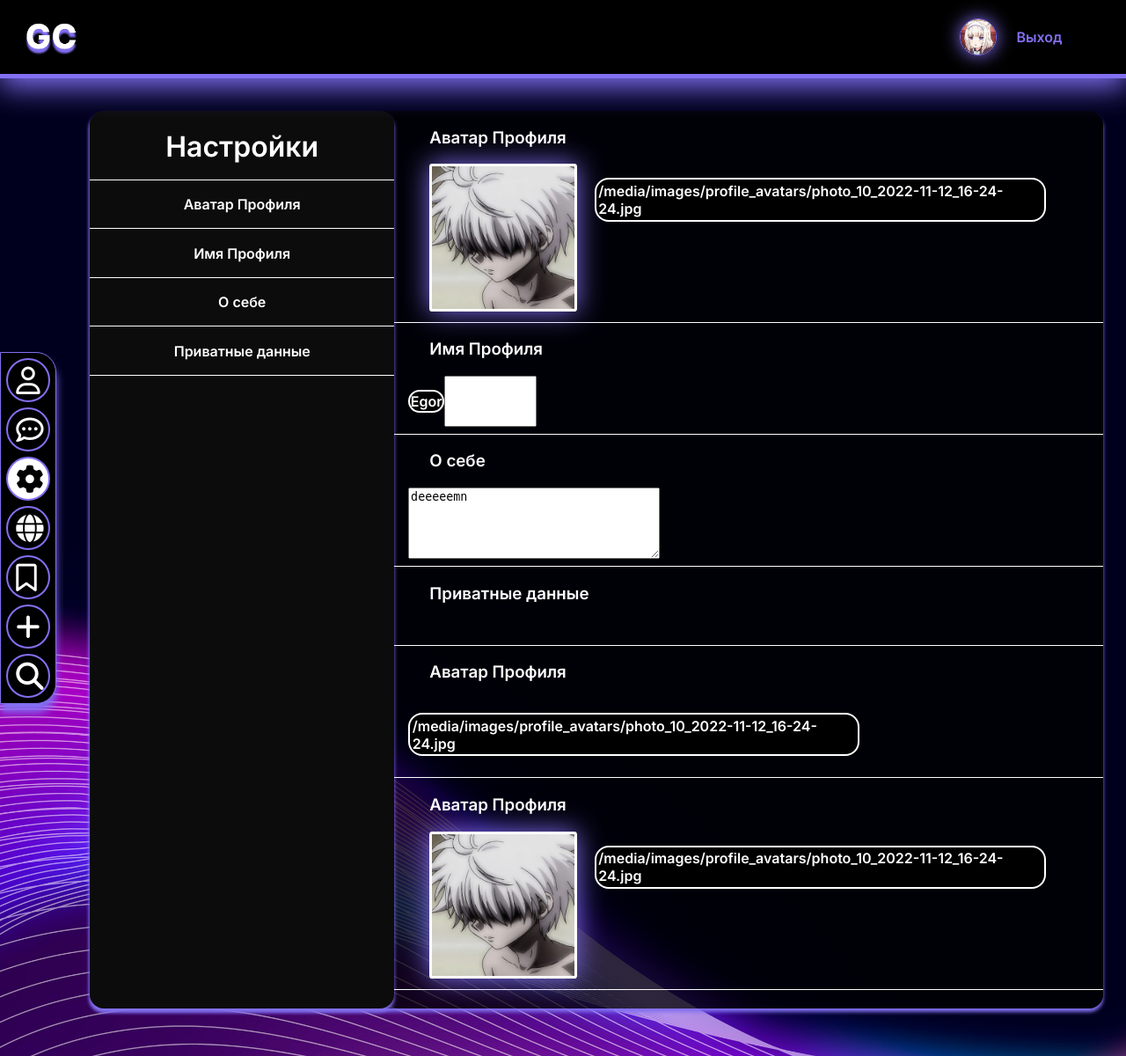
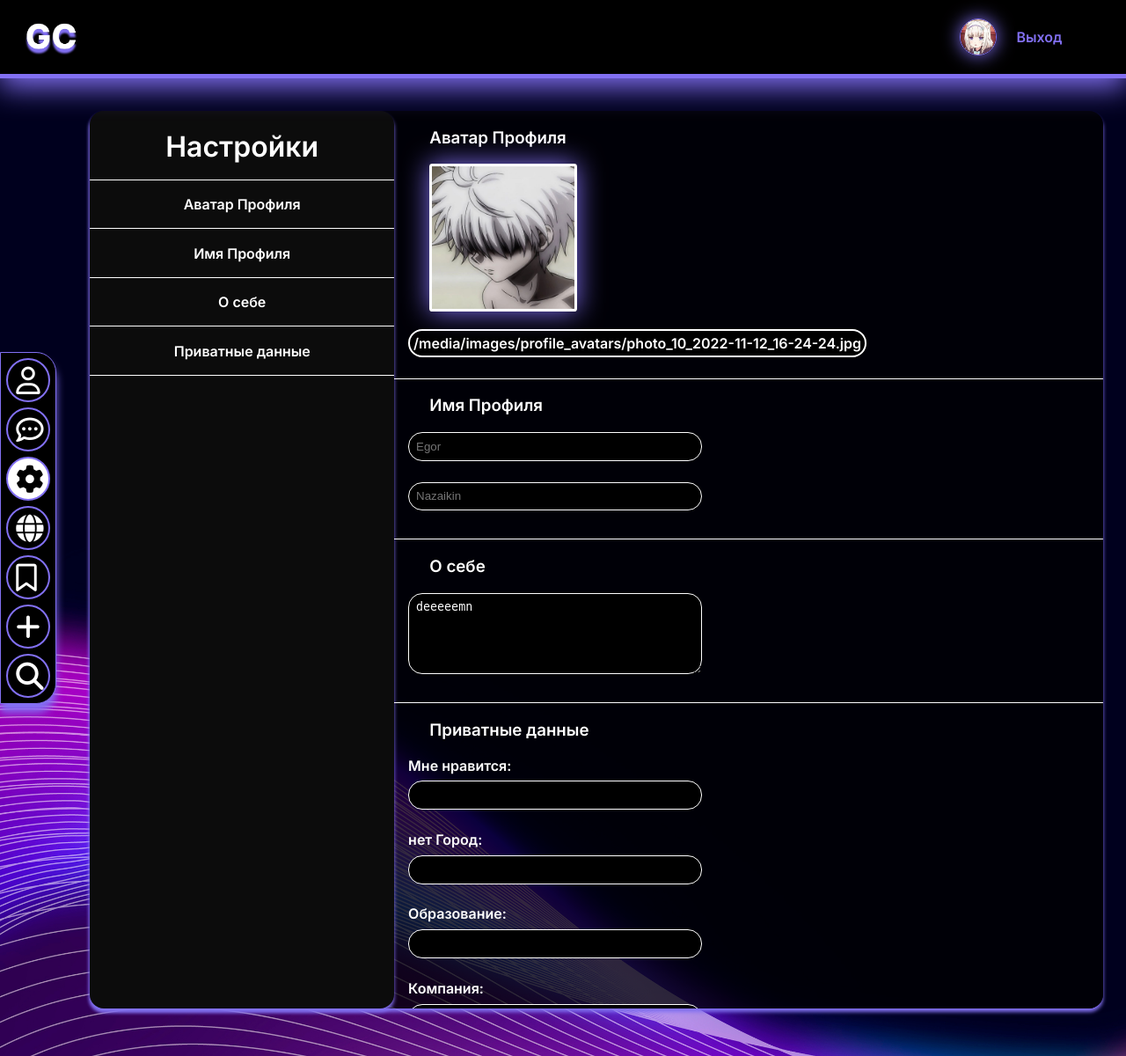
Before and after one commit to 101lLEOl101/Goodchat, a Django app: page //settingsprofile/2 in a window 1280 px wide. Shown: the whole page at 88% size. Run offline with Django 4.2, Linux system fonts and the light colour scheme; a user stored in the database is signed in; data comes from the database, SQL or seed files in the repository; some libraries are stand-ins or nearby versions; grey boxes are pictures that could not be loaded.

Commit message:
settings_profile.html/css update

```diff
--- a/main/static/css/settings_profile.css
+++ b/main/static/css/settings_profile.css
@@ -1,3 +1,21 @@
+.content_settings{
+    width: 70%;
+    height: 100%;
+    display: inline-block;
+    overflow-y: auto;
+
+}
+
+.displayed_info{
+    color: #ffffff;
+    padding: 0.5%;
+    background-color: #000000;
+    width: fit-content;
+    border: 2px solid #ffffff;
+    border-radius: 16px;
+
+}
+
 .profile_box{
     position: fixed;
     transform: translate(-50%, -50%);
@@ -10,8 +28,57 @@
     border-radius: 16px;
     display: flex;
 }
-/* main end*/
-/* Settings*/
+.profile-pic_settings{
+    width: 20%;
+    margin-left: 5%;
+    background: url(https://i.pinimg.com/236x/66/1e/ce/661ece4….jpg);
+    border-radius: 2%;
+    border: 3px solid #ffffff;
+    box-shadow: 0px 0px 30px #8270f2;
+    text-align: left;
+    display: inline-flex;
+}
+
+.settings_block_tittle{
+    color: #ffffff;
+    text-align: left;
+    padding-left: 5%;
+
+}
+.settings_change_menu{
+    margin-top:2%;
+
+}
+
+.settings_info_box{
+    margin-left: 2%;
+    display: block;
+    margin-top: 0%;
+    vertical-align: top;
+}
+.settings_input{
+    background-color: #000000;
+    border: 1px solid #ffffff;
+    border-radius: 16px;
+    width: 40%;
+    height: fit-content;
+    padding: 1%;
+    color: #ffffff;
+    display: block;
+    margin-bottom: 3%;
+    margin-top: 1%;
+}
+
+.settings_link{
+    width: 100%;
+    height: fit-content;
+    place-content: center;
+    border-bottom: 1px solid #ffffff;
+    padding-bottom: 5%;
+    padding-top: 5%;
+    display: flex;
+    color: #ffffff;
+}
 .side_menu_settings{
     background: #0C0C0C;
     border-radius: 16px;
@@ -20,16 +87,13 @@
     box-shadow: 0px 4px 4px #8270f2;
     display: inline-block;
 }
-.content_settings{
-    width: 70%;
-    height: 100%;
-    display: inline-block;
-    overflow-y: auto;
-
-}
-.settings_input{
-    color: #000000;
-
+.settings_settings_devider{
+    color: #ffffff;
+    width: 100%;
+    height: fit-content;
+    border-bottom: 1px solid #ffffff;
+    padding-bottom: 1%;
+    margin-bottom: 0;
 }
 .settings_tittle{
     color: #ffffff;
@@ -40,57 +104,3 @@
     padding-bottom: 5%;
     margin-bottom: 0;
 }
-.settings_link{
-    width: 100%;
-    height: fit-content;
-    place-content: center;
-    border-bottom: 1px solid #ffffff;
-    padding-bottom: 5%;
-    padding-top: 5%;
-    display: flex;
-    color: #ffffff;
-}
-.settings_settings_devider{
-    color: #ffffff;
-    width: 100%;
-    height: fit-content;
-    border-bottom: 1px solid #ffffff;
-    padding-bottom: 1%;
-    margin-bottom: 0;
-}
-.settings_block_tittle{
-    color: #ffffff;
-    text-align: left;
-    padding-left: 5%;
-
-}
-.profile-pic_settings{
-    width: 20%;
-    margin-left: 5%;
-    background: url(https://i.pinimg.com/236x/66/1e/ce/661ece4….jpg);
-    border-radius: 2%;
-    border: 3px solid #ffffff;
-    box-shadow: 0px 0px 30px #8270f2;
-    text-align: left;
-    display: inline-flex;
-}
-.displayed_info{
-    color: #ffffff;
-    padding: 0.5%;
-    background-color: #000000;
-    width: fit-content;
-    border: 2px solid #ffffff;
-    border-radius: 16px;
-
-}
-.settings_info_box{
-    margin-left: 2%;
-    display: inline-flex;
-    margin-top: 0%;
-    vertical-align: top;
-}
-
-.settings_change_menu{
-    margin-top:2%;
-}
-/* BASE END*/
--- a/main/templates/settings_profile.html
+++ b/main/templates/settings_profile.html
@@ -28,8 +28,8 @@
                 <h3 class = "settings_block_tittle">Имя Профиля</h3>
                 <div class = "settings_change_menu">
                     <div class = "settings_info_box">
-                        <p class ="displayed_info">{{ profile.name }}</p>
-                        <input type="text" class = "settings_input" required minlength="4" maxlength="8" size="10">
+                        <input placeholder="{{ profile.name }}" id = "name_input" type="text" class = "settings_input" required minlength="2" maxlength="14" size="100">
+                        <input placeholder="{{ profile.surname }}" id = "surname_input" type="text" class = "settings_input" required minlength="7" maxlength="14" size="100">
                     </div>
                 </div>
             </div>
@@ -38,7 +38,7 @@
                 <h3 class = "settings_block_tittle">О себе</h3>
                 <div class = "settings_change_menu">
                     <div class = "settings_info_box">
-                        <textarea id="story" name="story" rows="5" cols="33">{{ profile.about }}</textarea>
+                        <textarea class = "settings_input" rows="5" cols="33">{{ profile.about }}</textarea>
                     </div>
                 </div>
             </div>
@@ -47,27 +47,18 @@
                 <h3 class = "settings_block_tittle">Приватные данные</h3>
                 <div class = "settings_change_menu">
                     <div class = "settings_info_box">
-
+                        <label for = "settings_hobby">Мне нравится: </label>
+                        <input id = "settings_hobby" type="text" class = "settings_input" required minlength="2" maxlength="100" size="100">{{ profile.hobby }}</input>
+                        <label for = "settings_hobby">Город: </label>
+                        <input id = "settings_city" type="text" class = "settings_input" required minlength="2" maxlength="20" size="100">{{ profile.city }}</input>
+                        <label for = "settings_hobby">Образование: </label>
+                        <input id = "settings_edu" type="text" class = "settings_input" required minlength="2" maxlength="40" size="100">{{ profile.education }}</input>
+                        <label for = "settings_hobby">Компания: </label>
+                        <input id = "settings_company" type="text" class = "settings_input" required minlength="2" maxlength="40" size="100">{{ profile.company }}</input>
                     </div>
                 </div>
             </div>
-            <div class = "settings_settings_devider">
-                <h3 class = "settings_block_tittle">Аватар Профиля</h3>
-                <div class = "settings_change_menu">
-                    <div class = "settings_info_box">
-                        <p class ="displayed_info">{{ profile.avatar.url }}</p>
-                    </div>
-                </div>
-            </div>
-            <div class = "settings_settings_devider">
-                <h3 class = "settings_block_tittle">Аватар Профиля</h3>
-                <div class = "settings_change_menu">
-                    <img src="{{ profile.avatar.url }}" class="profile-pic_settings" />
-                    <div class = "settings_info_box">
-                        <p class ="displayed_info">{{ profile.avatar.url }}</p>
-                    </div>
-                </div>
-            </div>
+
         </div>
     </div>
 {% endblock %}
```
